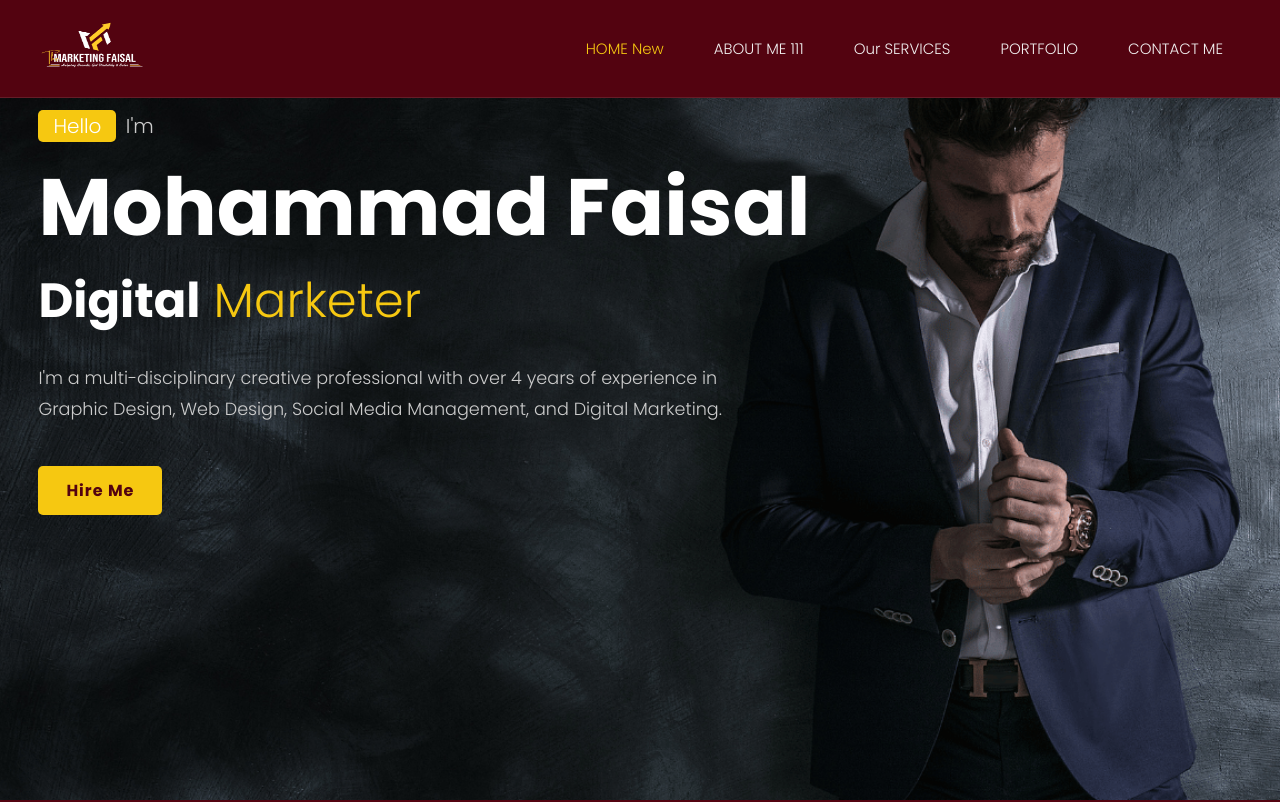
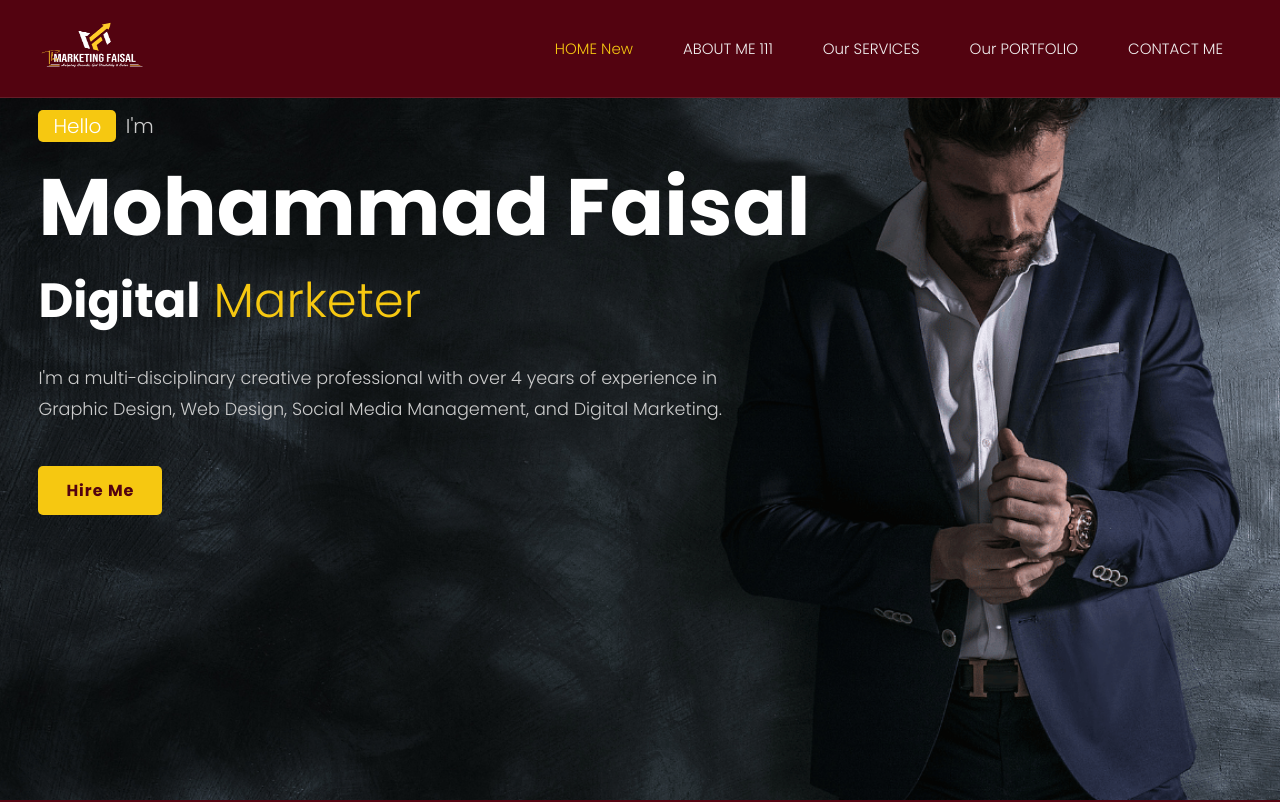
Before and after one commit to sabiatasleem35/themarketingfaisal, a plain HTML site: page index.html in a window 1280 px wide. Shown: the top 802 px of the page. Drawn offline with nearby package versions, Linux system fonts and the light colour scheme.

Commit message:
menu locally updated

```diff
--- a/index.html
+++ b/index.html
@@ -28,7 +28,7 @@
             <li><a href="#home" class="active">HOME New</a></li>
             <li><a href="#about" class="">ABOUT ME 111</a></li>
             <li><a href="#services" class="">Our SERVICES</a></li>
-            <li><a href="#portfolio" class="">PORTFOLIO</a></li>
+            <li><a href="#portfolio" class="">Our PORTFOLIO</a></li>
             <li><a href="#contact" class="">CONTACT ME</a></li>
         </ul>
 
```
